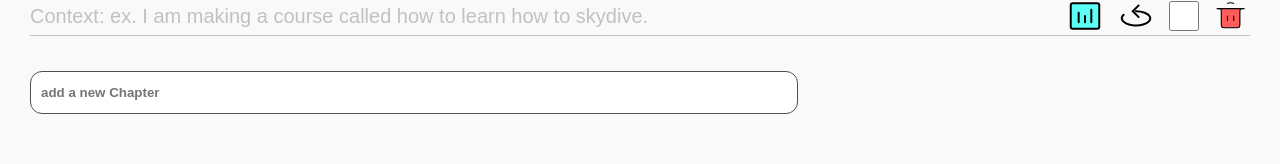
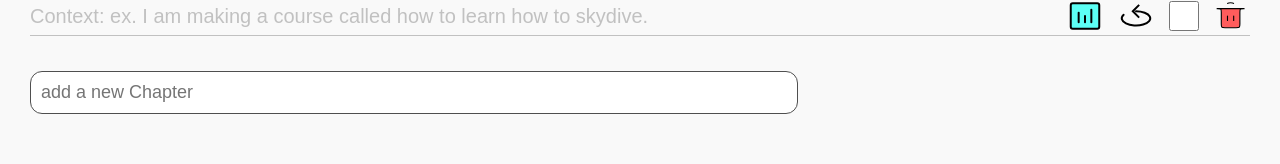
Before and after one commit to firasmlt/MapMind, a React (Create React App) app in the folder client/: page / in a window 1280 px wide. Shown: the part 123-287 px from the top of the page. Built offline with nearby package versions, Linux system fonts and the light colour scheme.

Commit message:
fixing loosing focus on rerendering problem and adding font-size styling to the inputs

```diff
--- a/client/src/components/Chapter.js
+++ b/client/src/components/Chapter.js
@@ -39,6 +39,7 @@ function Chapter({ chapter, id, addChapterInput, addChapter, updateChapter }) {
       )}
       {chapter !== null ? (
         <input
+          autoFocus
           type="text"
           value={chapter.name}
           onChange={chapterNameChange}
@@ -50,7 +51,6 @@ function Chapter({ chapter, id, addChapterInput, addChapter, updateChapter }) {
       {chapter !== null &&
       chapter.topics &&
       chapter.topics.length > 0 &&
-      chapter.name !== "" &&
       chapter.show ? (
         chapter.topics.map((topic, i) => {
           return (
--- a/client/src/components/Chapter.module.css
+++ b/client/src/components/Chapter.module.css
@@ -8,7 +8,7 @@
   outline: none;
   width: 60vw;
   padding: 0 10px;
-  font-weight: bold;
+  font-size: 18px;
 }
 
 .addChapterInput {
--- a/client/src/components/Subtopic.js
+++ b/client/src/components/Subtopic.js
@@ -30,6 +30,7 @@ function Subtopic({
           defaultValue={subtopic}
           className={styles.subtopicInput}
           onChange={changeSubtopicHandler}
+          autoFocus
         />
       ) : (
         <></>
--- a/client/src/components/Subtopic.module.css
+++ b/client/src/components/Subtopic.module.css
@@ -8,7 +8,7 @@
   outline: none;
   width: 60vw;
   padding: 0 10px;
-  font-weight: bold;
+  font-size: 14px;
   margin: 5px 0;
 }
 
--- a/client/src/components/Topic.js
+++ b/client/src/components/Topic.js
@@ -3,7 +3,6 @@ import arrow from "../images/arrow.svg";
 
 import styles from "./Topic.module.css";
 function Topic({ topic, addTopicInput, chapter, updateChapter, topicIndex }) {
-  // console.log(topic);
   const arrowClickHandler = () => {
     if (!topic) {
       return;
@@ -50,6 +49,8 @@ function Topic({ topic, addTopicInput, chapter, updateChapter, topicIndex }) {
           defaultValue={topic.name}
           className={styles.topicInput}
           onChange={topicChangeHandler}
+          onLoad={() => console.log("hello")}
+          autoFocus
         />
       ) : (
         <></>
--- a/client/src/components/Topic.module.css
+++ b/client/src/components/Topic.module.css
@@ -8,7 +8,7 @@
   outline: none;
   width: 60vw;
   padding: 0 10px;
-  font-weight: bold;
+  font-size: 16px;
   margin: 10px 0;
 }
 .addTopicInput {
```
